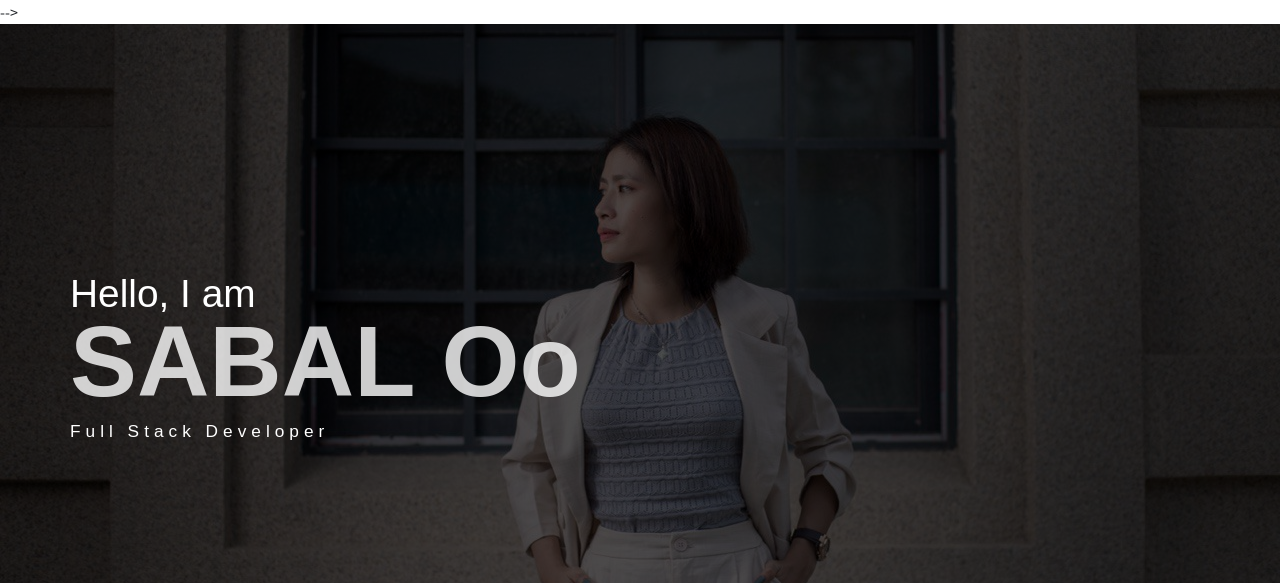
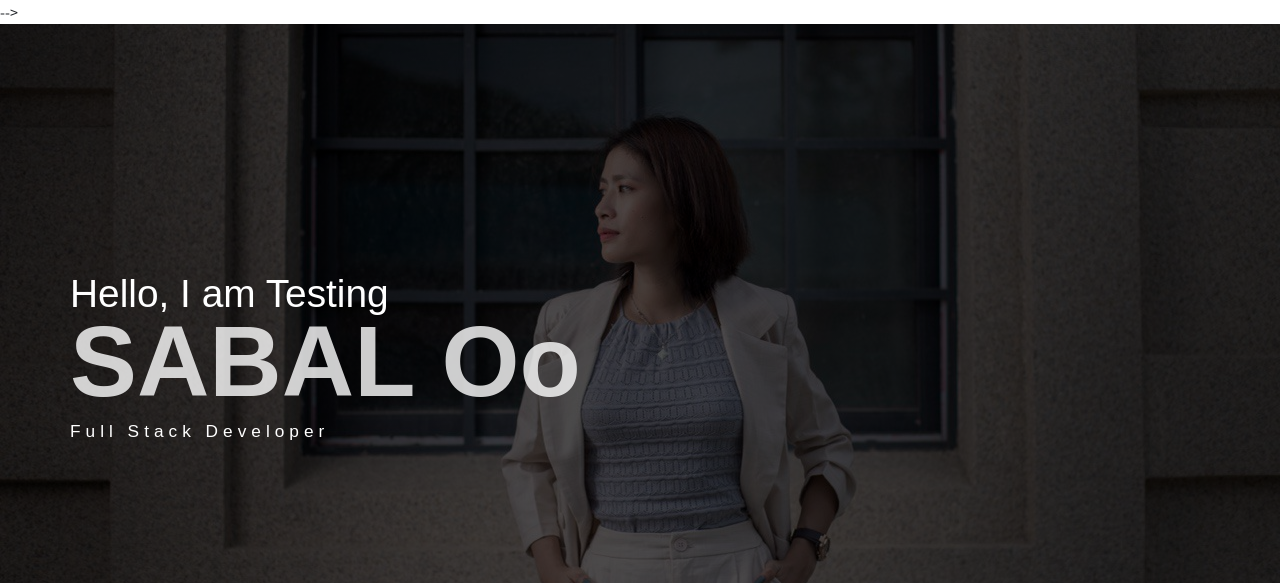
Before and after one commit to BaeEu/Sabal, a website: page public_html/index.html in a window 1280 px wide. Shown: the top 583 px of the page. Drawn offline with Linux system fonts and the light colour scheme; some packages are replaced by stand-ins of ours.

Commit message:
change title

```diff
--- a/public_html/index.html
+++ b/public_html/index.html
@@ -19,7 +19,7 @@
     <header class="header">
         <div class="container">
             <div class="header-content">
-                <h4 class="header-subtitle">Hello, I am</h4>
+                <h4 class="header-subtitle">Hello, I am Testing</h4>
                 <h1 class="header-title">SABAL Oo</h1>
                 <h6 class="header-mono">Full Stack Developer</h6>
             </div>
```
